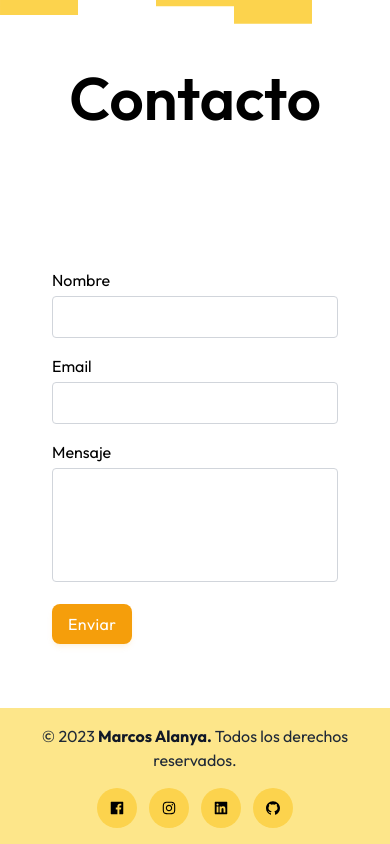
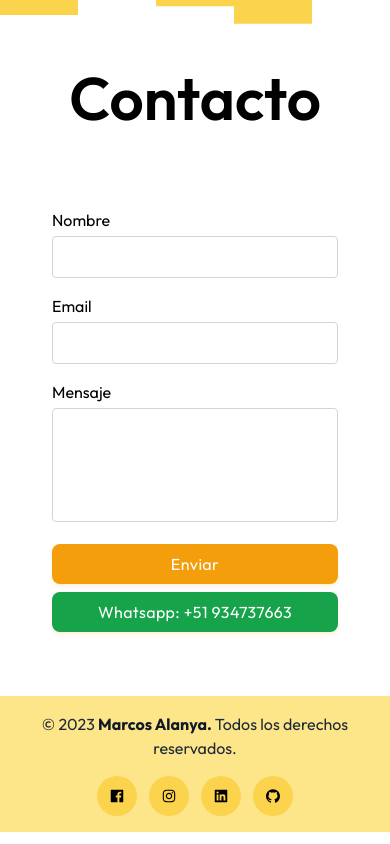
Before and after one commit to MarcosAlanya19/portafoly-next, a Next.js app: page / in a window 390 px wide. Shown: the part 5389-6233 px from the top of the page. Built offline with nearby package versions, Linux system fonts and the light colour scheme.

Commit message:
ADD: Se agrego un boton de wsp

```diff
--- a/components/atom/Anchor.tsx
+++ b/components/atom/Anchor.tsx
@@ -1,21 +1,19 @@
-import { FC } from 'react';
+import { FC, AnchorHTMLAttributes } from 'react';
 
-interface Props {
-  classname?: string;
-  href: string;
+interface Props extends AnchorHTMLAttributes<HTMLAnchorElement>  {
   text?: string;
   variant?: 'button';
 }
 
 export const Anchor: FC<Props> = ({ ...props }) => {
   const button =
-    'text-center w-full dark:bg-sky-500 bg-amber-500 transition-colors shadow-md dark:shadow-sky-500/10 shadow-amber-500/10 dark:hover:bg-sky-400 hover:bg-amber-400 text-white font-medium tracking-wide py-2 px-4 rounded-lg';
+    'text-center cursor-pointer dark:bg-sky-500 bg-amber-500 transition-colors shadow-md dark:shadow-sky-500/10 shadow-amber-500/10 dark:hover:bg-sky-400 hover:bg-amber-400 text-white font-medium tracking-wide py-2 px-4 rounded-lg';
 
   return (
     <a
-      className={`${props.classname} ${props.variant === 'button' && button}`}
+      className={`${props.className} ${props.variant === 'button' && button}`}
+      target='_blank'
       href={props.href}
-      target='_blank'
     >
       {props.text}
     </a>
--- a/components/molecules/CardProject.tsx
+++ b/components/molecules/CardProject.tsx
@@ -95,16 +95,16 @@ export const CardProject: FC<Props> = ({ ...props }) => {
             href={props.link_page}
             text='Ver demo'
             variant='button'
-            classname='col-span-2'
+            className='col-span-2 w-full'
           />
         )}
 
         <div className='w-full col-span-2 gap-2 flex justify-between '>
           {props.link_frontend && (
-            <Anchor href={props.link_frontend} text='Frontend' variant='button' />
+            <Anchor href={props.link_frontend} text='Frontend' variant='button' className='w-full' />
           )}
           {props.link_backend && (
-            <Anchor href={props.link_backend} text='Backend' variant='button' />
+            <Anchor href={props.link_backend} text='Backend' variant='button' className='w-full' />
           )}
         </div>
       </div>
--- a/components/organisms/ContactHomePage.tsx
+++ b/components/organisms/ContactHomePage.tsx
@@ -4,7 +4,7 @@ import { FC } from 'react';
 import { ToastContainer, toast } from 'react-toastify';
 import 'react-toastify/dist/ReactToastify.css';
 import * as Yup from 'yup';
-import { Button, Section } from '../atom';
+import { Anchor, Button, Section } from '../atom';
 
 interface Props {
   id: string;
@@ -45,7 +45,7 @@ export const ContactHomePage: FC<Props> = ({ ...props }) => {
 
   return (
     <Section id={props.id} title='Contacto'>
-      <div className='grid md:grid-cols-2 gap-9 mx-auto p-6'>
+      <div className='md:grid md:grid-cols-2 gap-9 mx-auto px-6 pb-6'>
         <div className='relative w-full h-full'>
           <video
             className='absolute top-0 left-0 w-full h-full object-cover'
@@ -69,7 +69,7 @@ export const ContactHomePage: FC<Props> = ({ ...props }) => {
                 type='text'
                 id='name'
                 name='name'
-                className='w-full px-3 py-2 border border-gray-300 rounded'
+                className='text-black w-full px-3 py-2 border border-gray-300 rounded'
               />
               <ErrorMessage name='name' component='div' className='text-red-500' />
             </div>
@@ -81,7 +81,7 @@ export const ContactHomePage: FC<Props> = ({ ...props }) => {
                 type='email'
                 id='email'
                 name='email'
-                className='w-full px-3 py-2 border border-gray-300 rounded'
+                className='text-black w-full px-3 py-2 border border-gray-300 rounded'
               />
               <ErrorMessage name='email' component='div' className='text-red-500' />
             </div>
@@ -94,7 +94,7 @@ export const ContactHomePage: FC<Props> = ({ ...props }) => {
                 id='message'
                 name='message'
                 rows={4}
-                className='w-full px-3 py-2 border border-gray-300 rounded resize-none'
+                className='text-black w-full px-3 py-2 border border-gray-300 rounded resize-none'
               />
               <ErrorMessage
                 name='message'
@@ -102,7 +102,15 @@ export const ContactHomePage: FC<Props> = ({ ...props }) => {
                 className='text-red-500'
               />
             </div>
-            <Button text='Enviar' type='submit' />
+            <div className='flex gap-2 flex-col lg:flex-row lg:justify-between'>
+              <Button text='Enviar' type='submit' />
+              <Anchor
+                href='https://wa.me/934737663?text=Un%20gusto,%20vengo%20desde%20tu%20portafolio.'
+                className='bg-green-600 hover:bg-green-500 dark:bg-green-600 dark:hover:bg-green-500'
+                text='Whatsapp: +51 934737663'
+                variant='button'
+              />
+            </div>
           </Form>
         </Formik>
       </div>
```
